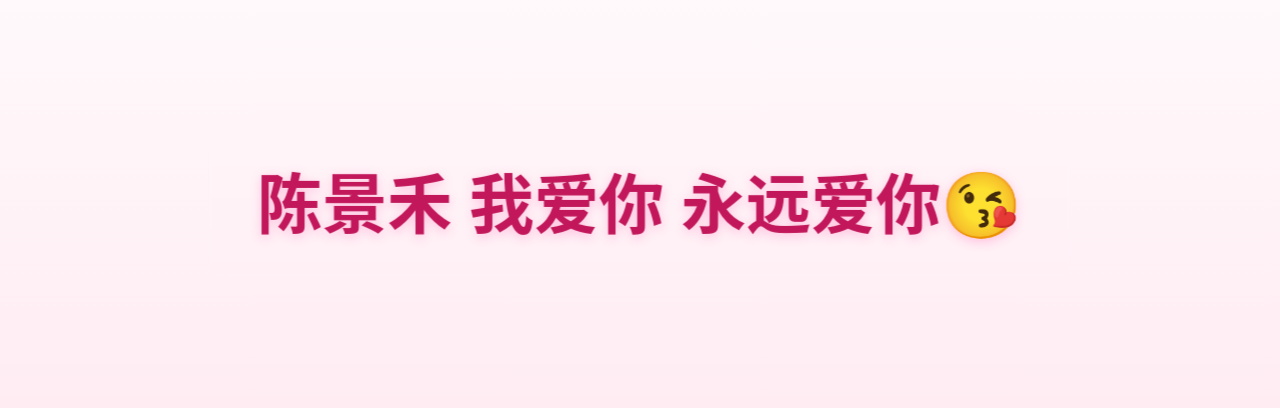
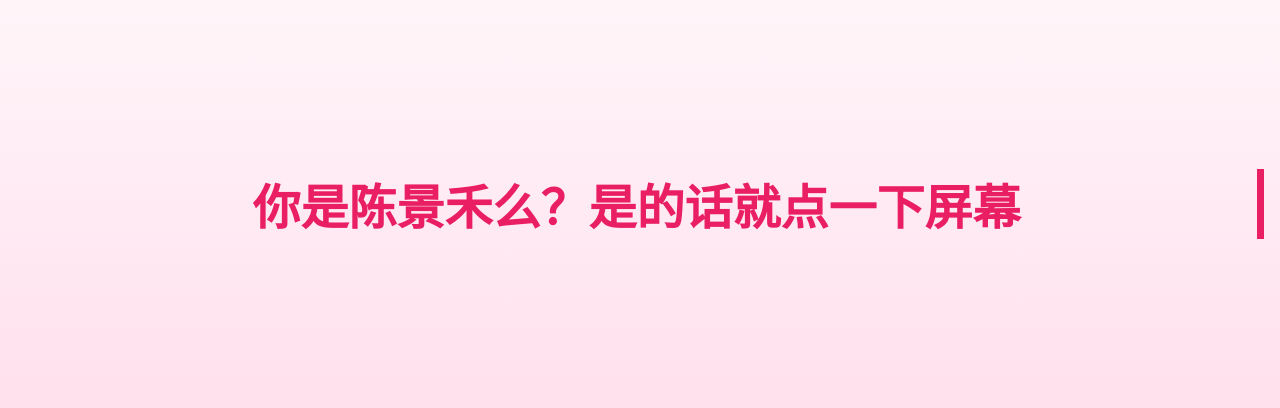
Before and after one commit to DrLogicBox/DrLogicBox.github.io, a plain HTML site: page index.html in a window 1280 px wide. Shown: the part 196-604 px from the top of the page. Drawn offline with Linux system fonts and the light colour scheme.

Commit message:
Update index.html

```diff
--- a/index.html
+++ b/index.html
@@ -2,47 +2,101 @@
 <html lang="zh-CN">
 <head>
 <meta charset="utf-8" />
-  <meta name="viewport" content="width=device-width,initial-scale=1" />
+<meta name="viewport" content="width=device-width, initial-scale=1" />
 <title>520</title>
 <style>
-    :root{
-      --pink: #ffc0cb;
-      --pink-soft: #ffe6ef;
-      --text: #c2185b;
+  /* 背景和全局样式 */
+  html, body {
+    margin: 0;
+    padding: 0;
+    height: 100%;
+    background: linear-gradient(to bottom, #ffffff, #ffd6e7);
+    display: flex;
+    align-items: center;
+    justify-content: center;
+    font-family: ui-rounded, "SF Pro Rounded", "PingFang SC", "Microsoft YaHei", sans-serif;
+    font-weight: bold;
+    color: #e91e63;
+    overflow: hidden;
   }
-    html,body{
-      height:100%;
-      margin:0;
+
+  /* 每一页 */
+  .page {
+    position: absolute;
+    inset: 0;
+    display: flex;
+    align-items: center;
+    justify-content: center;
+    opacity: 0;
+    pointer-events: none;
+    transition: opacity 0.4s ease;
+    padding: 1rem;
+    text-align: center;
   }
-    body{
-      display:flex;
-      align-items:center;
-      justify-content:center;
-      text-align:center;
-      background: linear-gradient(to bottom, #ffffff 0%, var(--pink-soft) 100%);
-      font-family: "PingFang SC","Segoe UI",Roboto,Helvetica,Arial,"Noto Sans CJK SC","Microsoft YaHei",sans-serif;
+
+  .page.active {
+    opacity: 1;
+    pointer-events: auto;
   }
-    .content{
-      padding: 2rem 3rem;
-      border-radius: 20px;
-      color: var(--text);
-      font-size: clamp(28px, 6vw, 64px);
-      font-weight: 700;
-      line-height: 1.25;
-      text-shadow: 0 2px 10px rgba(255,105,180,.35);
-      backdrop-filter: blur(2px);
-      -webkit-font-smoothing: antialiased;
-      -moz-osx-font-smoothing: grayscale;
-      /* 小小的呼吸动画，更有心跳感 */
-      animation: breathe 3s ease-in-out infinite;
+
+  /* 打字机效果容器 */
+  .typewriter {
+    font-size: clamp(24px, 6vw, 48px);
+    border-right: .15em solid #e91e63; /* 光标 */
+    white-space: nowrap;
+    overflow: hidden;
   }
-    @keyframes breathe{
-      0%,100%{ transform: scale(1); }
-      50%{ transform: scale(1.02); }
+
+  /* 打字机动画关键帧 */
+  @keyframes typing {
+    from { width: 0 }
+    to { width: 100% }
+  }
+  @keyframes blink {
+    0%, 50% { border-color: #e91e63; }
+    50%, 100% { border-color: transparent; }
+  }
+
+  /* 应用打字机动画 */
+  .animate {
+    width: 0;
+    animation: typing steps(var(--chars)) 2s forwards, blink .7s step-end infinite;
   }
 </style>
 </head>
 <body>
-  <div class="content">陈景禾 我爱你 永远爱你😘</div>
+
+<!-- 三页内容 -->
+<div class="page active" data-text="你是陈景禾么？是的话就点一下屏幕"></div>
+<div class="page" data-text="看来你是陈景禾了！我有话和你说，再点一下"></div>
+<div class="page" data-text="我爱你 😘 永远"></div>
+
+<script>
+  const pages = document.querySelectorAll('.page');
+  let currentPage = 0;
+
+  function showPage(index) {
+    pages.forEach((page, i) => {
+      page.classList.toggle('active', i === index);
+      page.innerHTML = '';
+    });
+    const text = pages[index].dataset.text;
+    const span = document.createElement('div');
+    span.className = 'typewriter animate';
+    span.style.setProperty('--chars', text.length);
+    span.textContent = text;
+    pages[index].appendChild(span);
+  }
+
+  document.body.addEventListener('click', () => {
+    currentPage++;
+    if (currentPage >= pages.length) currentPage = pages.length - 1;
+    showPage(currentPage);
+  });
+
+  // 初始化第一页
+  showPage(0);
+</script>
+
 </body>
 </html>
```
Lines whose indentation alone changed are shown as unchanged.
